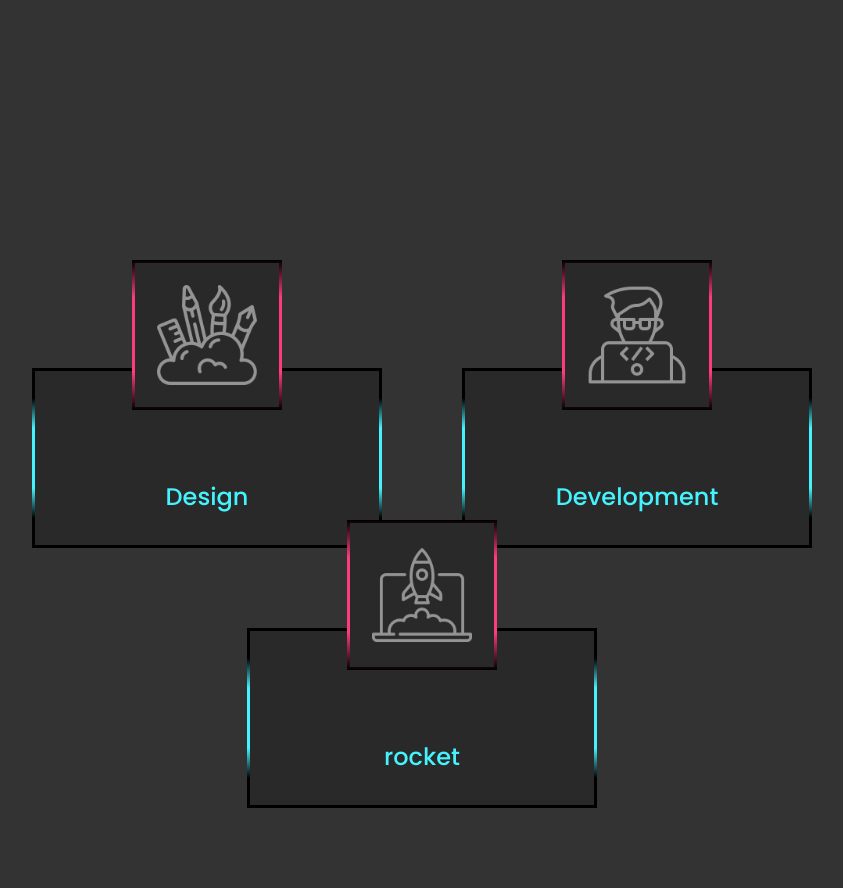
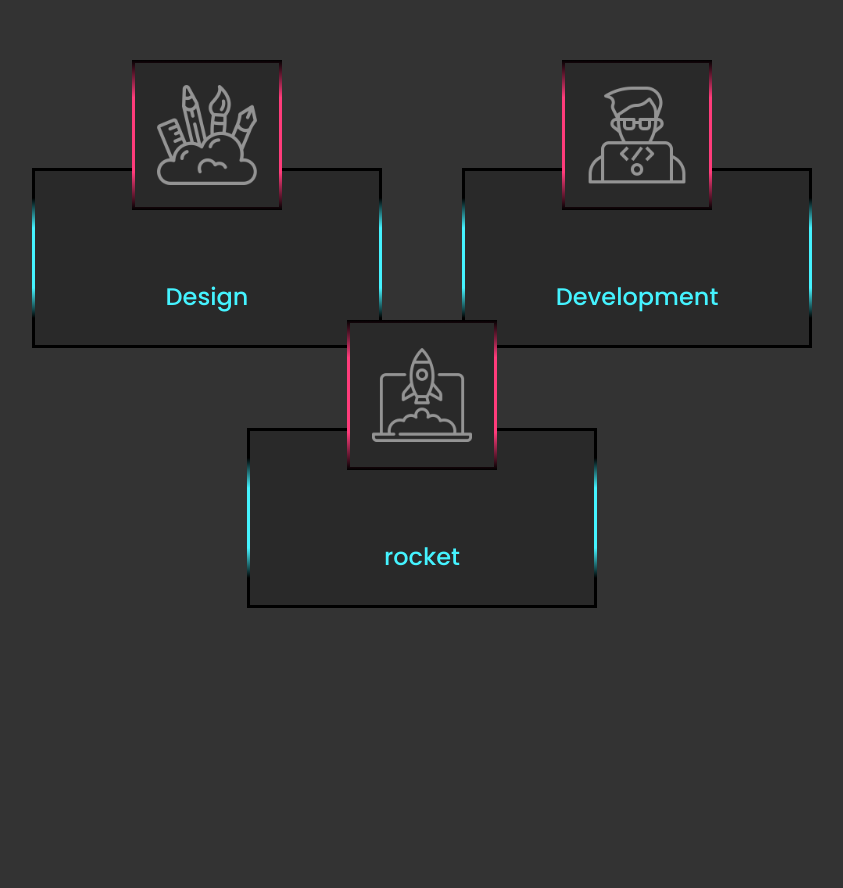
Before and after one commit to Zok1rjonovO/Animated-Service-Section-Card, a plain HTML site: page index.html in a window 1280 px wide. Shown: the part 212-1100 px from the top of the page, without its empty margins (218-1061 px from the left). After the commit the page ends 900 px from the top, so only its background shows below. Drawn offline with Linux system fonts and the light colour scheme.

Commit message:
just make

```diff
--- a/style/index.css
+++ b/style/index.css
@@ -18,7 +18,7 @@ body{
 .container{
     position: relative;
     display: flex;
-    top: 500px;
+    top: 300px;
     padding: 80px 40px;
     justify-content: center;
     align-items: center;
```
